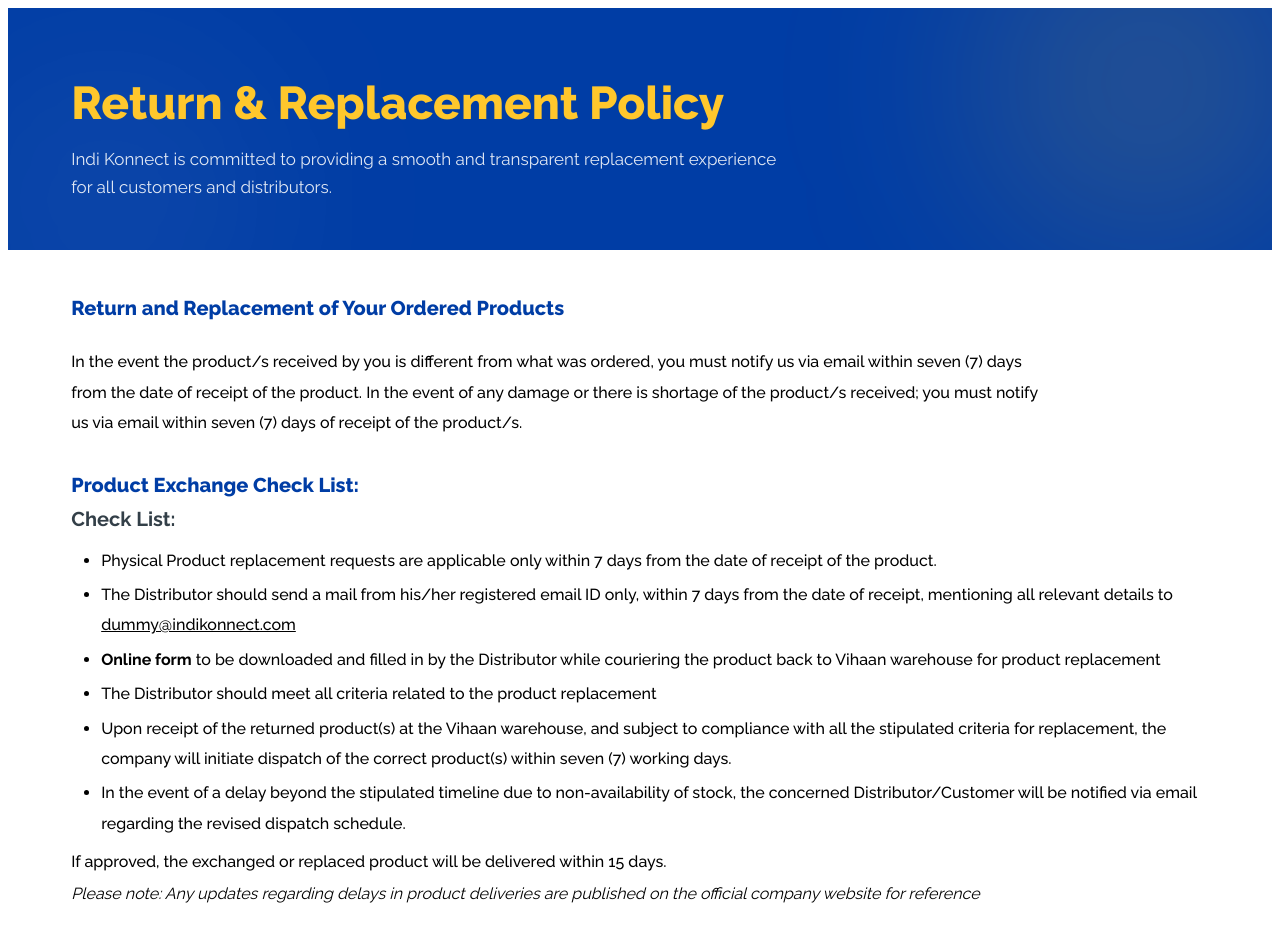
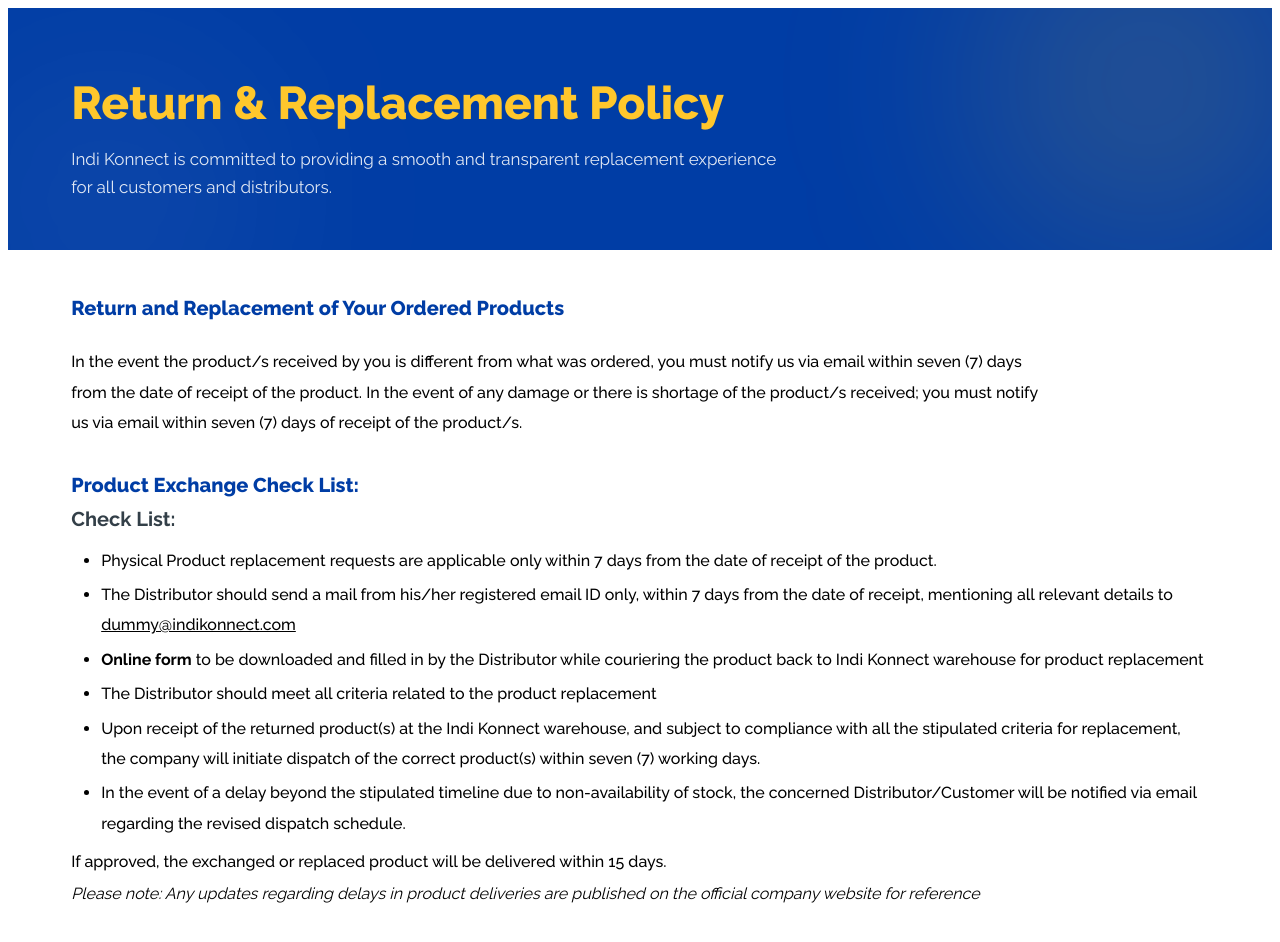
Before and after one commit to aaditya3196/IndiKonnect, a Nuxt app: page /return-policy in a window 1280 px wide. Built offline with nearby package versions, Linux system fonts and the light colour scheme.

Commit message:
Update return-policy.vue

```diff
--- a/app/pages/return-policy.vue
+++ b/app/pages/return-policy.vue
@@ -59,7 +59,7 @@
             </li>
 
             <li>
-              <strong>Online form</strong> to be downloaded and filled in by the Distributor while couriering the product back to Vihaan warehouse for product replacement
+              <strong>Online form</strong> to be downloaded and filled in by the Distributor while couriering the product back to Indi Konnect warehouse for product replacement
             </li>
 
             <li>
@@ -67,7 +67,7 @@
             </li>
 
             <li>
-              Upon receipt of the returned product(s) at the Vihaan warehouse, and subject to compliance with all the stipulated criteria for replacement, the company will initiate dispatch of the correct product(s) within seven (7) working days.
+              Upon receipt of the returned product(s) at the Indi Konnect warehouse, and subject to compliance with all the stipulated criteria for replacement, the company will initiate dispatch of the correct product(s) within seven (7) working days.
             </li>
 
             <li>
```
